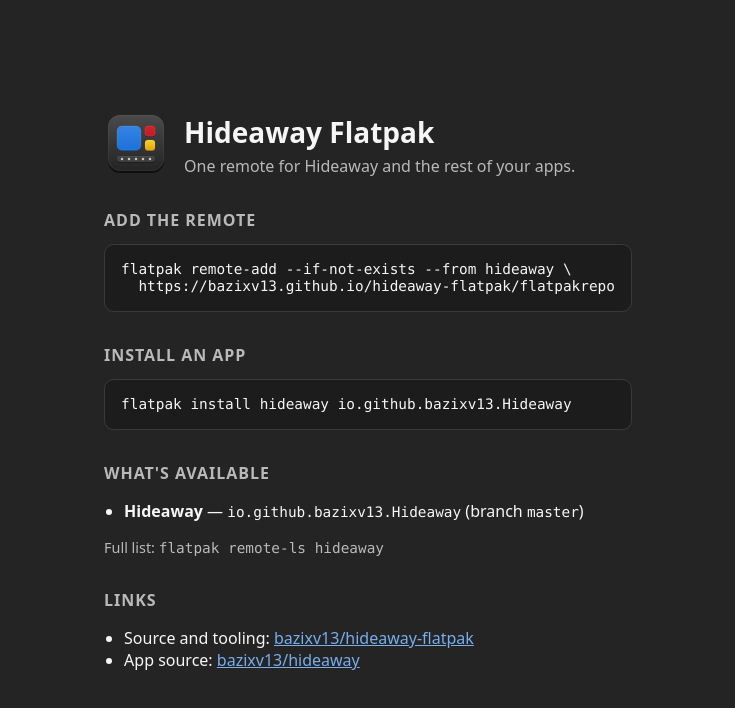
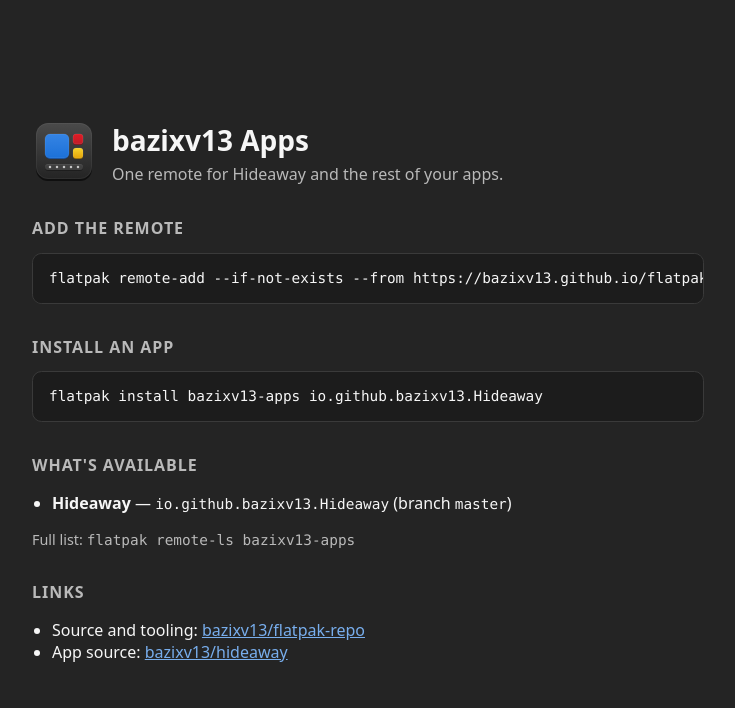
Before and after one commit to bazixv13/flatpak-repo, a plain HTML site: page index.html in a window 1280 px wide. Shown: the whole page, without its empty margins (272-1007 px from the left). Drawn offline with Linux system fonts and the light colour scheme.

Commit message:
Rename repo to flatpak-repo; remote is bazixv13-apps

```diff
--- a/index.html
+++ b/index.html
@@ -3,7 +3,7 @@
 <head>
   <meta charset="utf-8">
   <meta name="viewport" content="width=device-width, initial-scale=1">
-  <title>Hideaway Flatpak Repository</title>
+  <title>bazixv13 Apps — Flatpak Repository</title>
   <meta name="description" content="A single Flatpak remote hosting Hideaway and other apps.">
   <style>
     :root { color-scheme: dark; }
@@ -49,27 +49,26 @@
     <header>
       <img src="logo.svg" alt="">
       <div>
-        <h1>Hideaway Flatpak</h1>
+        <h1>bazixv13 Apps</h1>
         <p class="sub">One remote for Hideaway and the rest of your apps.</p>
       </div>
     </header>
 
     <h2>Add the remote</h2>
-    <pre><code>flatpak remote-add --if-not-exists --from hideaway \
-  https://bazixv13.github.io/hideaway-flatpak/flatpakrepo</code></pre>
+    <pre><code>flatpak remote-add --if-not-exists --from https://bazixv13.github.io/flatpak-repo/flatpakrepo bazixv13-apps</code></pre>
 
     <h2>Install an app</h2>
-    <pre><code>flatpak install hideaway io.github.bazixv13.Hideaway</code></pre>
+    <pre><code>flatpak install bazixv13-apps io.github.bazixv13.Hideaway</code></pre>
 
     <h2>What's available</h2>
     <ul>
       <li><strong>Hideaway</strong> — <code>io.github.bazixv13.Hideaway</code> (branch <code>master</code>)</li>
     </ul>
-    <p class="hint">Full list: <code>flatpak remote-ls hideaway</code></p>
+    <p class="hint">Full list: <code>flatpak remote-ls bazixv13-apps</code></p>
 
     <h2>Links</h2>
     <ul>
-      <li>Source and tooling: <a href="https://github.com/bazixv13/hideaway-flatpak">bazixv13/hideaway-flatpak</a></li>
+      <li>Source and tooling: <a href="https://github.com/bazixv13/flatpak-repo">bazixv13/flatpak-repo</a></li>
       <li>App source: <a href="https://github.com/bazixv13/hideaway">bazixv13/hideaway</a></li>
     </ul>
   </main>
```
Also changed, not shown: 5 other files.
